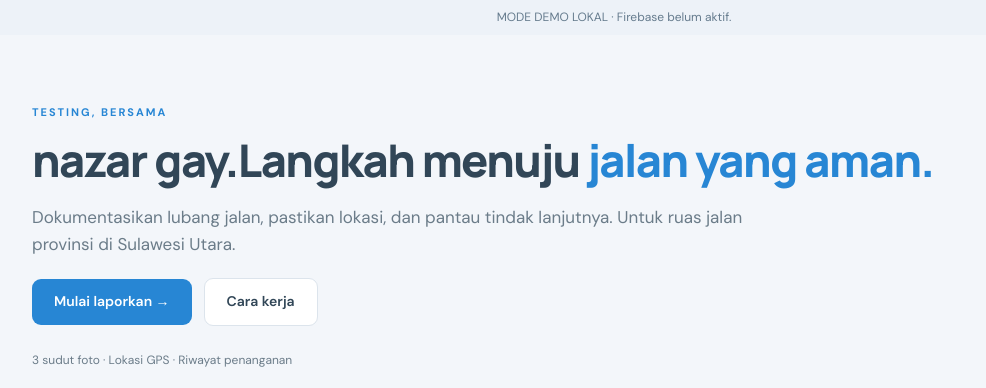
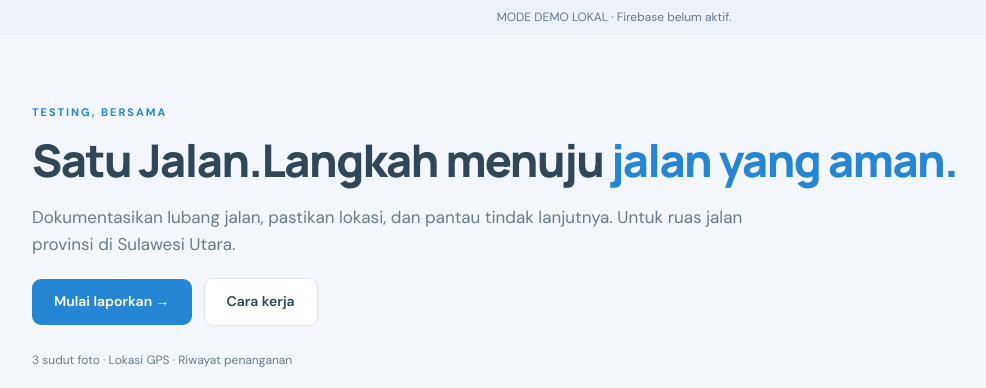
Before and after one commit to ivanapana/JalanCare-Skripsi, a Flask app: page / in a window 1280 px wide. Shown: the part 80-468 px from the top of the page, without its empty margins (26-1012 px from the left). Run offline with Flask 3, Linux system fonts and the light colour scheme.

Commit message:
Mengembalikkan lagi ke normal

```diff
--- a/templates/home.html
+++ b/templates/home.html
@@ -5,7 +5,7 @@
       >{{ t('TESTING, BERSAMA','BETTER ROADS, TOGETHER') }}</span
     >
     <h1>
-      {{ t('nazar gay.','One report.') }}<br />{{ t('Langkah menuju','A step
+      {{ t('Satu Jalan.','One report.') }}<br />{{ t('Langkah menuju','A step
       toward ') }}<br /><em>{{ t(' jalan yang aman.','safer roads.') }}</em>
     </h1>
     <p>
```
